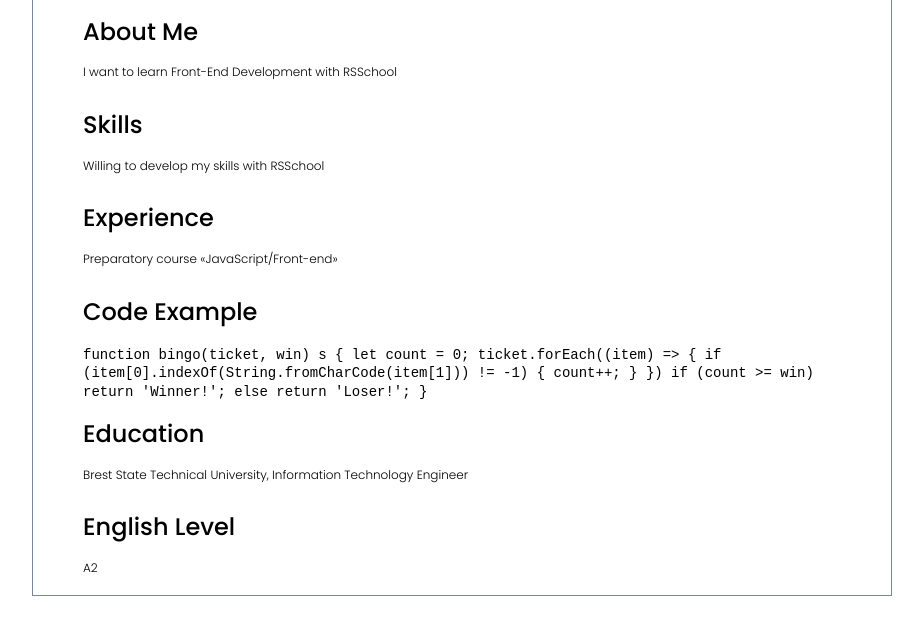
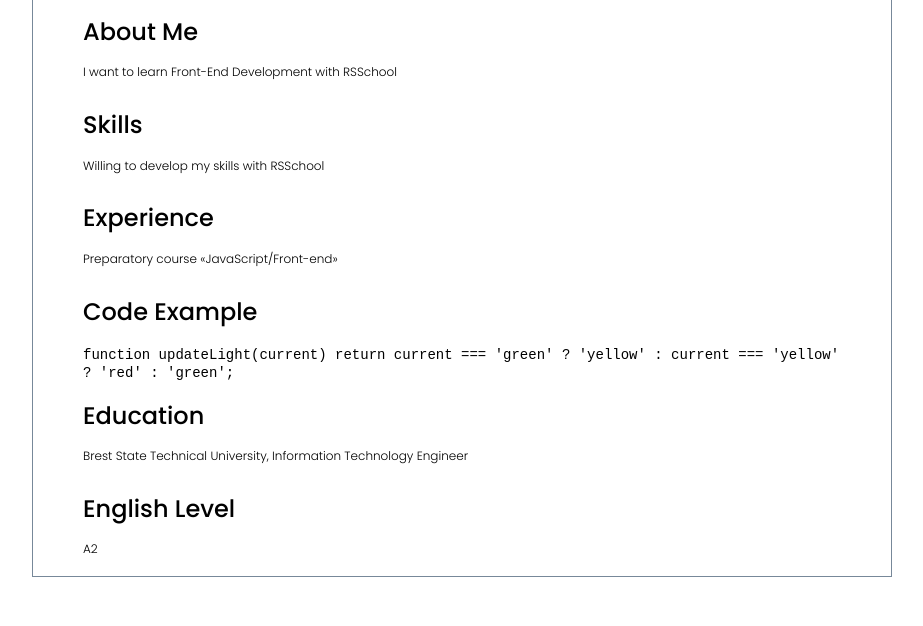
Before and after one commit to colorful11/rsschool-cv, a website: page index.html in a window 1280 px wide. Shown: the part 233-859 px from the top of the page, without its empty margins (178-1101 px from the left). Drawn offline with Linux system fonts and the light colour scheme.

Commit message:
fix: change some html

```diff
--- a/index.html
+++ b/index.html
@@ -45,16 +45,7 @@
                 <div class="code">
                     <h2>Code Example</h2>
                     <code>
-                        function bingo(ticket, win) s {
-                            let count = 0;
-                            ticket.forEach((item) => {
-                                if (item[0].indexOf(String.fromCharCode(item[1])) != -1) {
-                                    count++;
-                                }
-                            })
-                            if (count >= win) return 'Winner!';
-                            else return 'Loser!';
-                        }
+                        function updateLight(current) return current === 'green' ? 'yellow' : current === 'yellow' ? 'red' : 'green';
                     </code>
                 </div>
                 <div class="education">
```
